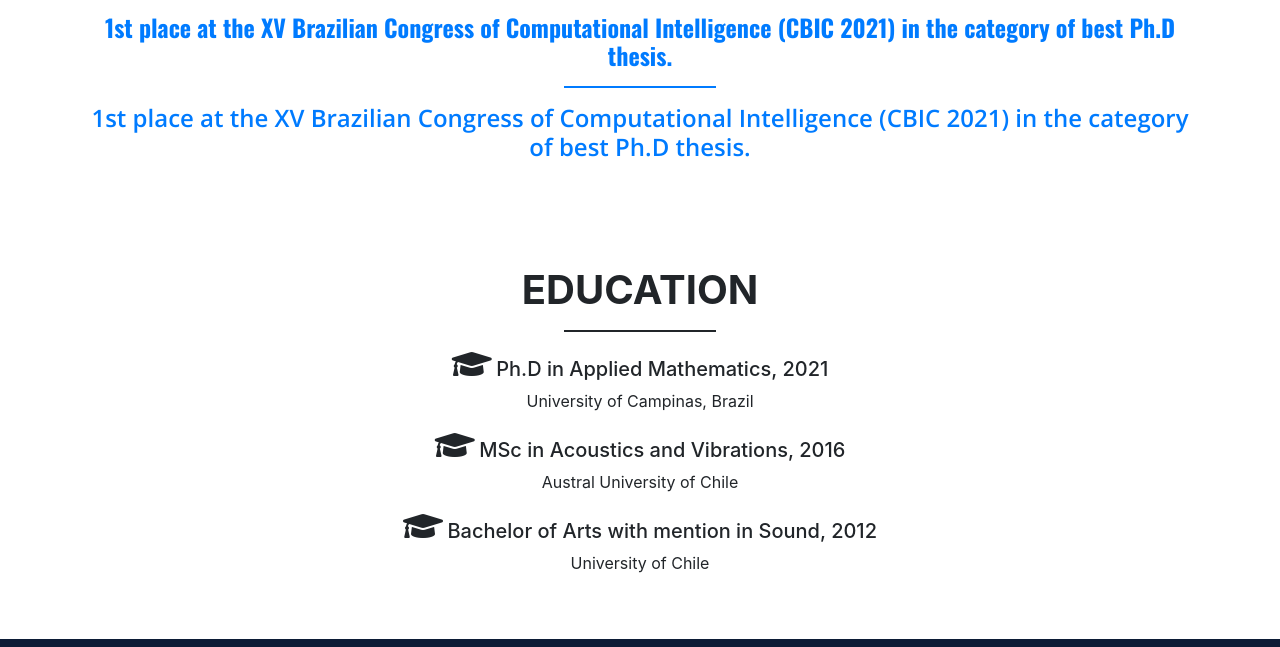
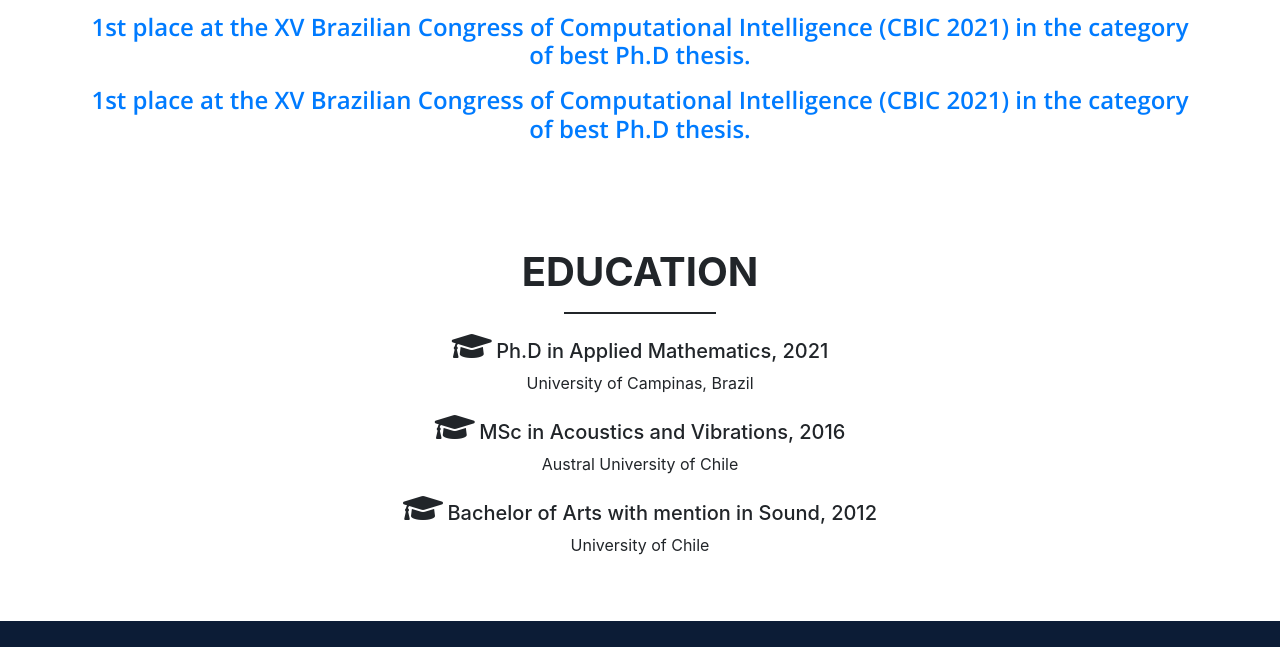
Before and after one commit to fitolobo/RodolfoLobo, a plain HTML site: page index.html in a window 1280 px wide. Shown: the part 3521-4168 px from the top of the page. Drawn offline with nearby package versions, Linux system fonts and the light colour scheme.

Commit message:
Update index.html

```diff
--- a/index.html
+++ b/index.html
@@ -183,7 +183,8 @@
             <i class="fas fa-medal fa-7x"></i>
             <a href="#" onclick='window.open("assets/img/certificado.pdf");return false;'>
               <h4 class="font-weight-bold mt-3">1st place at the XV Brazilian Congress of Computational Intelligence (CBIC 2021) in the category of best Ph.D thesis.</h4>
-              <hr>
+          </a>
+          <a href="#" onclick='window.open("assets/img/certificado.pdf");return false;'>
               <h4 class="font-weight-bold mt-3">1st place at the XV Brazilian Congress of Computational Intelligence (CBIC 2021) in the category of best Ph.D thesis.</h4>
           </a>
         </article>
```
